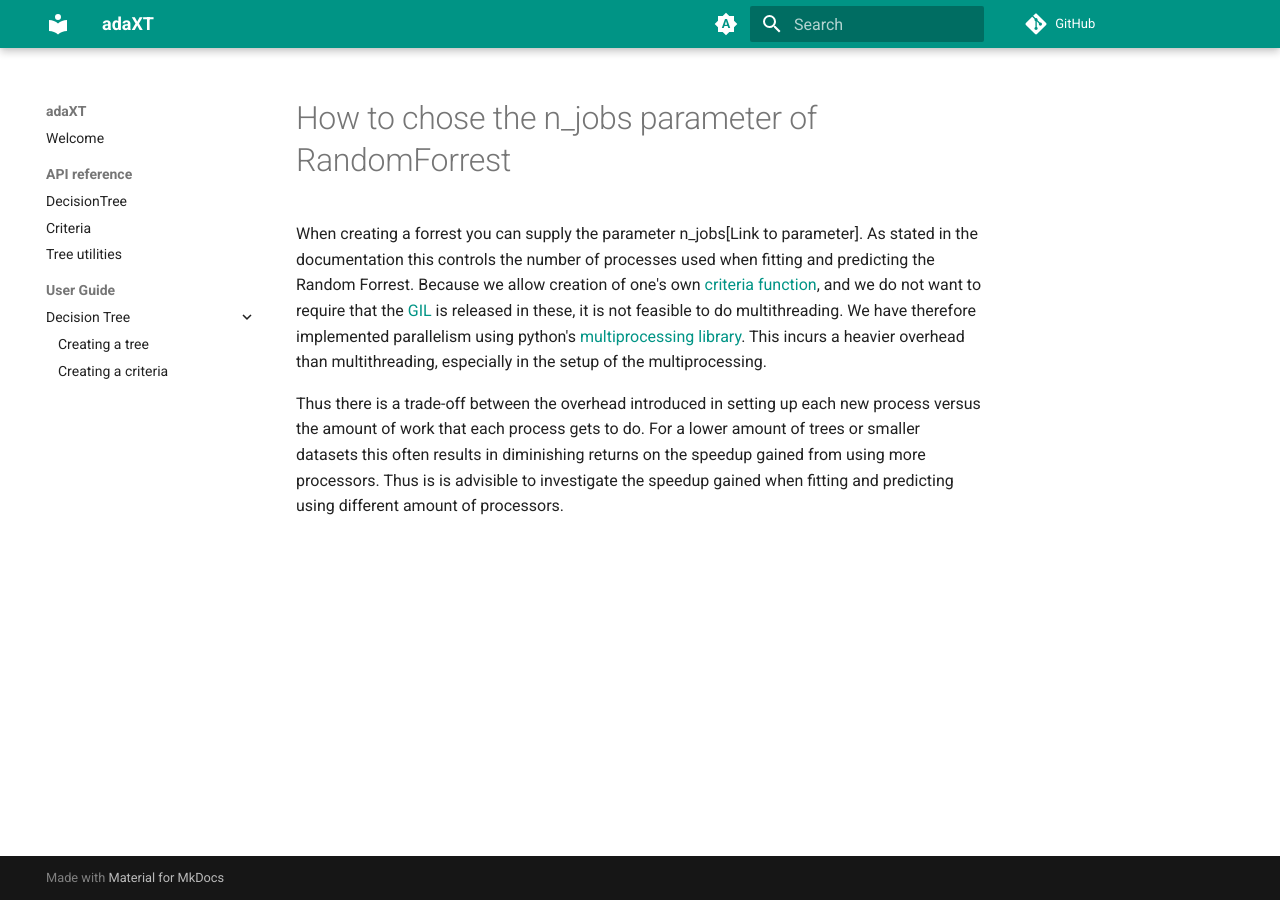
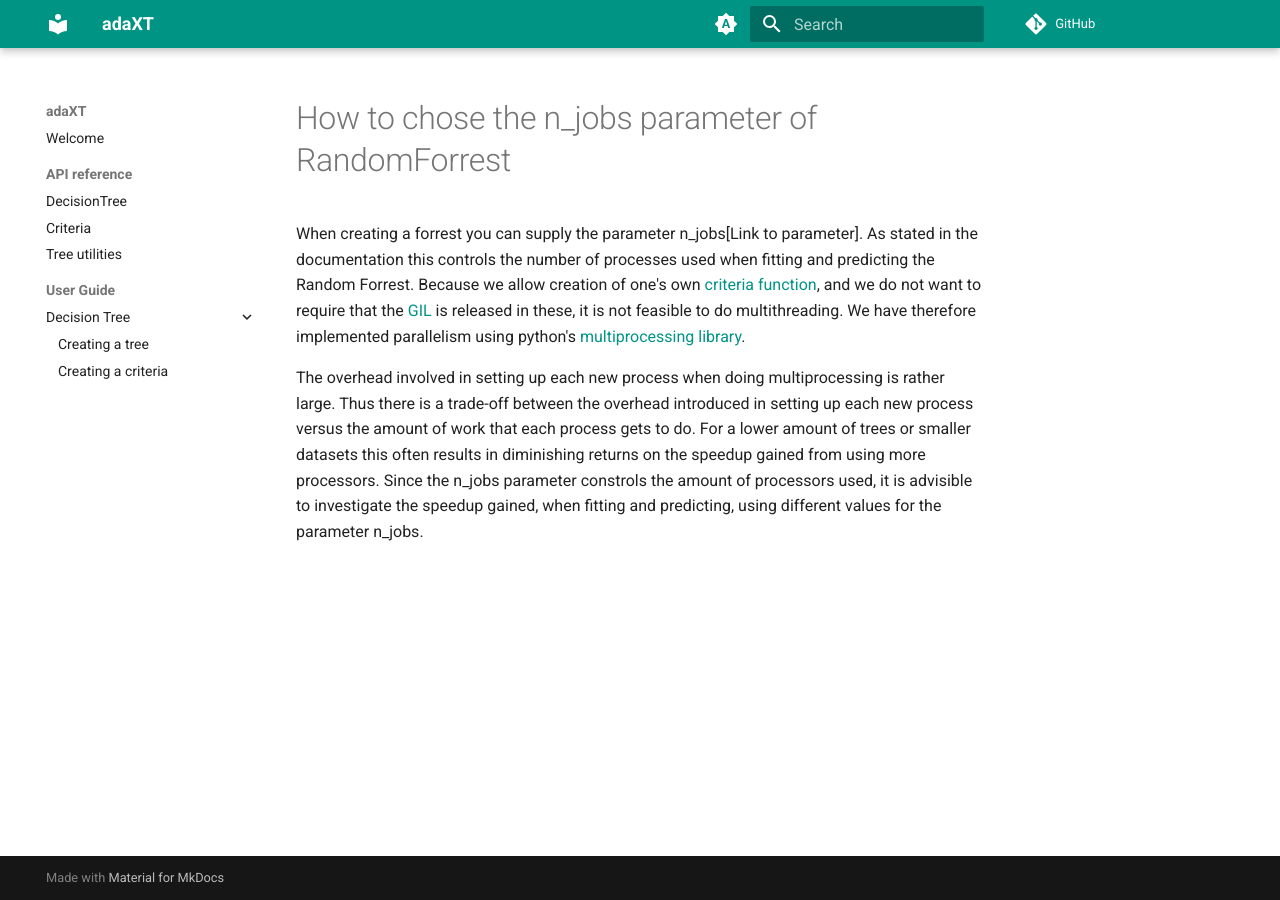
Before and after one commit to NiklasPfister/adaXT, an MkDocs documentation site: the page built from docs/RandomForrest/user_guide/chosing_n_jobs.md, in a window 1280 px wide. Built offline with MkDocs 1.6.1 and Material for MkDocs 9.7.7, drawn with Linux system fonts in a browser that asks for light colours; comment, search, counter and statistics services are not loaded.

Commit message:
PR comment fixes

```diff
--- a/docs/RandomForrest/user_guide/chosing_n_jobs.md
+++ b/docs/RandomForrest/user_guide/chosing_n_jobs.md
@@ -1,4 +1,4 @@
 # How to chose the n_jobs parameter of RandomForrest
-When creating a forrest you can supply the parameter n_jobs[Link to parameter]. As stated in the documentation this controls the number of processes used when fitting and predicting the Random Forrest. Because we allow creation of one's own [criteria function](../../decision_tree/examples/creatingACriteria.md), and we do not want to require that the [GIL](https://wiki.python.org/moin/GlobalInterpreterLock) is released in these, it is not feasible to do multithreading. We have therefore implemented parallelism using python's [multiprocessing library](https://docs.python.org/3/library/multiprocessing.html). This incurs a heavier overhead than multithreading, especially in the setup of the multiprocessing.
+When creating a forrest you can supply the parameter n_jobs[Link to parameter]. As stated in the documentation this controls the number of processes used when fitting and predicting the Random Forrest. Because we allow creation of one's own [criteria function](../../decision_tree/examples/creatingACriteria.md), and we do not want to require that the [GIL](https://wiki.python.org/moin/GlobalInterpreterLock) is released in these, it is not feasible to do multithreading. We have therefore implemented parallelism using python's [multiprocessing library](https://docs.python.org/3/library/multiprocessing.html).
 
-Thus there is a trade-off between the overhead introduced in setting up each new process versus the amount of work that each process gets to do. For a lower amount of trees or smaller datasets this often results in diminishing returns on the speedup gained from using more processors. Thus is is advisible to investigate the speedup gained when fitting and predicting using different amount of processors.
+The overhead involved in setting up each new process when doing multiprocessing is rather large. Thus there is a trade-off between the overhead introduced in setting up each new process versus the amount of work that each process gets to do. For a lower amount of trees or smaller datasets this often results in diminishing returns on the speedup gained from using more processors. Since the n_jobs parameter constrols the amount of processors used, it is advisible to investigate the speedup gained, when fitting and predicting, using different values for the parameter n_jobs.
```
Also changed, not shown: 1 other file.
